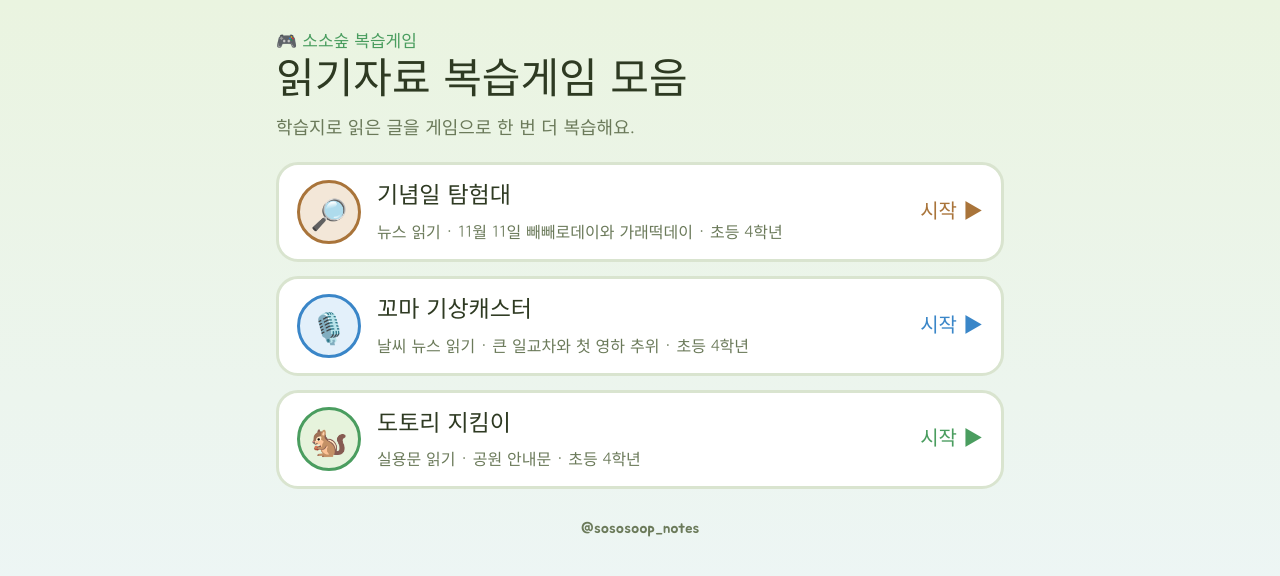
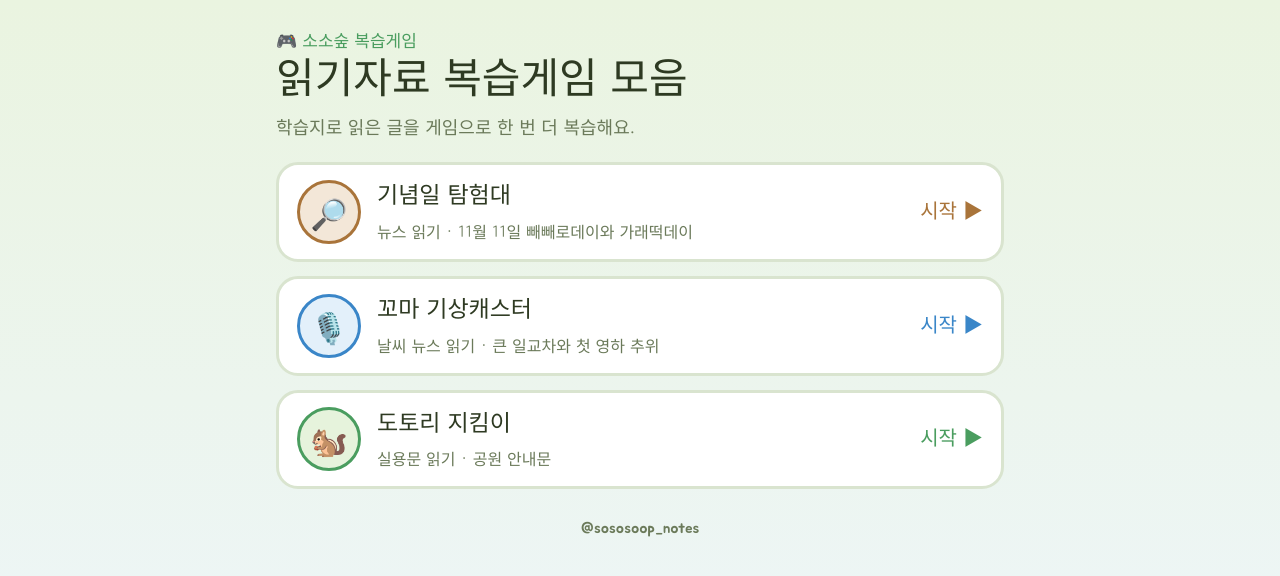
Before and after one commit to sososoop/review-game, a plain HTML site: page index.html in a window 1280 px wide. Drawn offline with Linux system fonts and the light colour scheme.

Commit message:
게임 목록에서 학년 문구 빼기
Co-Authored-By: Claude Opus 5.5 <noreply@anthropic.com>

```diff
--- a/index.html
+++ b/index.html
@@ -29,17 +29,17 @@
   <nav class="list" aria-label="복습게임 목록">
     <a class="game" href="1111/" style="--c:#A9743A;--cs:#F3E7D8">
       <span class="em" aria-hidden="true">🔎</span>
-      <span><span class="t">기념일 탐험대</span><br><span class="d">뉴스 읽기 · 11월 11일 빼빼로데이와 가래떡데이 · 초등 4학년</span></span>
+      <span><span class="t">기념일 탐험대</span><br><span class="d">뉴스 읽기 · 11월 11일 빼빼로데이와 가래떡데이</span></span>
       <span class="go">시작 ▶</span>
     </a>
     <a class="game" href="weather/" style="--c:#3A86C8;--cs:#E3F0FA">
       <span class="em" aria-hidden="true">🎙️</span>
-      <span><span class="t">꼬마 기상캐스터</span><br><span class="d">날씨 뉴스 읽기 · 큰 일교차와 첫 영하 추위 · 초등 4학년</span></span>
+      <span><span class="t">꼬마 기상캐스터</span><br><span class="d">날씨 뉴스 읽기 · 큰 일교차와 첫 영하 추위</span></span>
       <span class="go">시작 ▶</span>
     </a>
     <a class="game" href="dotori/" style="--c:#4A9D5F;--cs:#E6F3DC">
       <span class="em" aria-hidden="true">🐿️</span>
-      <span><span class="t">도토리 지킴이</span><br><span class="d">실용문 읽기 · 공원 안내문 · 초등 4학년</span></span>
+      <span><span class="t">도토리 지킴이</span><br><span class="d">실용문 읽기 · 공원 안내문</span></span>
       <span class="go">시작 ▶</span>
     </a>
   </nav>
```
